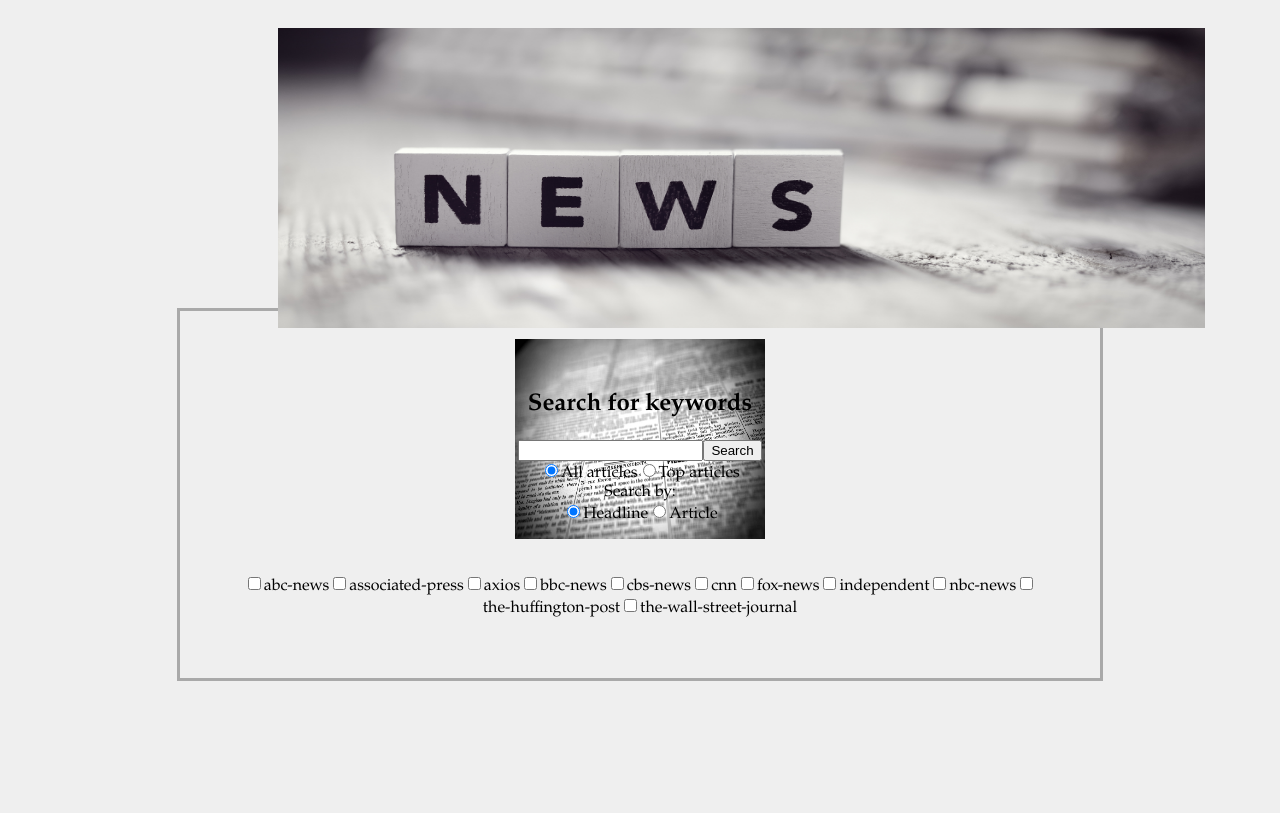
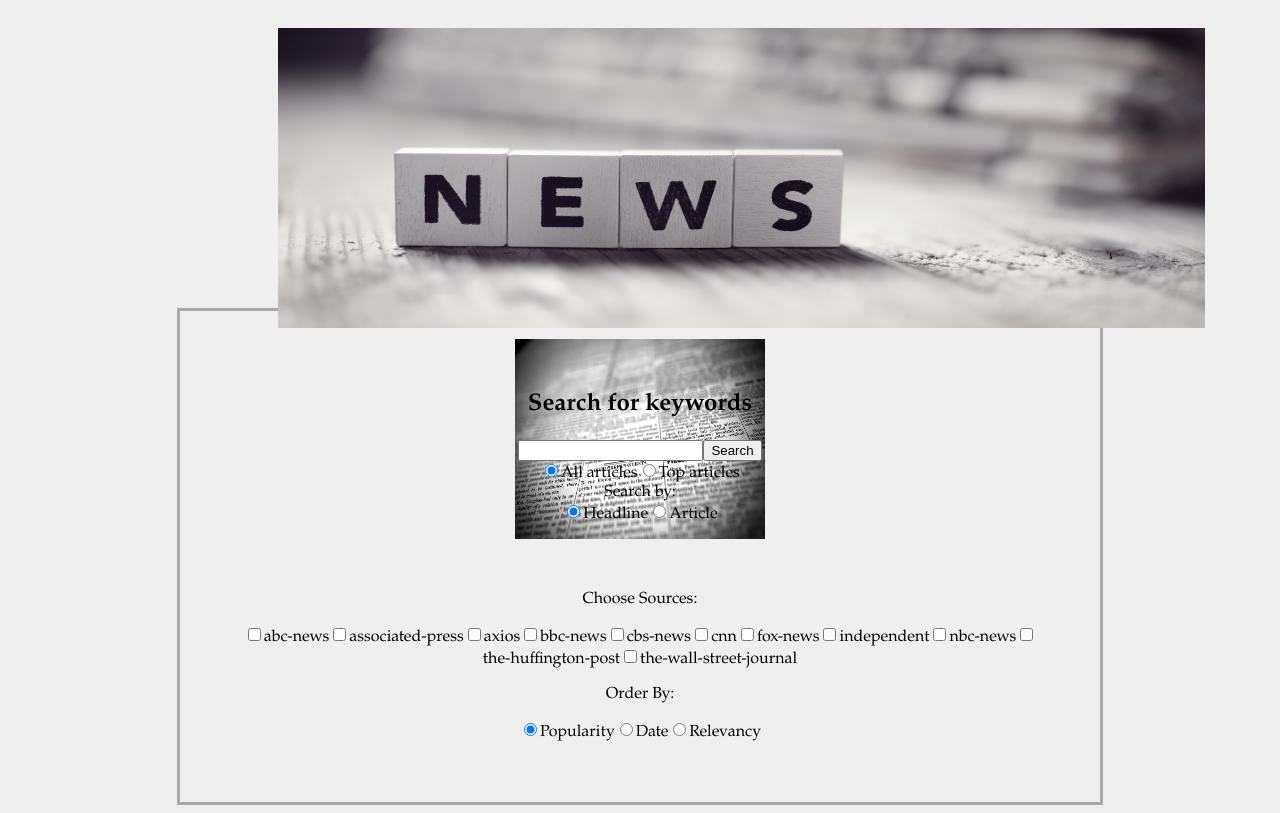
Before and after one commit to jameshallam93/newsSagas, a React (Create React App) app in the folder news/: page / in a window 1280 px wide. Built offline with nearby package versions, Linux system fonts and the light colour scheme; no server answers.

Commit message:
feat: added sortBy filter

```diff
--- a/news/package.json
+++ b/news/package.json
@@ -13,6 +13,7 @@
     "react-redux": "^7.2.4",
     "react-scripts": "4.0.3",
     "redux": "^4.1.0",
+    "redux-devtools-extension": "^2.13.9",
     "redux-logger": "^3.0.6",
     "redux-saga": "^1.1.3",
     "web-vitals": "^1.1.1"
--- a/news/src/Components/ScopeFilter.js
+++ b/news/src/Components/ScopeFilter.js
@@ -6,7 +6,7 @@ const ScopeFilter = () =>{
 
     const dispatch = useDispatch()
     const scope = useSelector(state =>
-        state.sources.scope
+        state.parameters.scope
     )
     const handleScopeChange = (event) =>{
         dispatch(CHANGE_SCOPE())
--- a/news/src/Components/SearchBar.js
+++ b/news/src/Components/SearchBar.js
@@ -1,6 +1,6 @@
 import React, { useState } from "react"
 import { useDispatch, useSelector } from "react-redux"
-import { GET_NEWS } from "../Redux/actions"
+import { GET_NEWS, CHANGE_ORDER_BY } from "../Redux/actions"
 import SourceFilter from "./SourceFilter"
 import ScopeFilter from "./ScopeFilter"
 import SearchTypeFilter from "./SearchTypeFilter"
@@ -11,21 +11,24 @@ const SearchBar = () =>{
     //todo custom fields hook
     const [searchTerms, setSearchTerms] = useState("")
     const scope = useSelector(state =>{
-        return state.sources.scope
+        return state.parameters.scope
     })
     const sources = useSelector(state =>{
-        return state.sources.sources
+        return state.parameters.sources
     })
     const searchType = useSelector(state =>{
-        return state.sources.searchType
+        return state.parameters.searchType
     })
-
+    const orderBy = useSelector(state =>{
+        return state.parameters.orderBy
+    })
     const generateSearchParameters = () =>{
         return ({
             searchTerms,
             scope,
             sources,
-            searchType
+            searchType,
+            orderBy
         })
     }
 
@@ -37,6 +40,9 @@ const SearchBar = () =>{
             console.log(e)
         }
     }
+    const handleOrderChange = (event) =>{
+        dispatch(CHANGE_ORDER_BY(event.target.value))
+    }
 
     return(
     <div>
@@ -45,8 +51,43 @@ const SearchBar = () =>{
         <ScopeFilter />
         <SearchTypeFilter />
         <div style = {{height:50}}/>
+        <p>Choose Sources:</p>
         <SourceFilter/>
-
+        <div className = "sort-by">
+            <p>Order By:</p>
+            <form>
+                <label>
+                    <input type = "radio"
+                    value = "popularity"
+                    id = "popularity"
+                    name = "popularity"
+                    onChange = {handleOrderChange}
+                    checked = {orderBy === "popularity"}
+                    />
+                Popularity
+                </label>
+                <label>
+                    <input type = "radio"
+                    value = "publishedAt"
+                    id = "publishedAt"
+                    name = "publishedAt"
+                    onChange = {handleOrderChange}
+                    checked = {orderBy === "publishedAt"}
+                    />
+                Date
+                </label>
+                <label>
+                    <input type = "radio"
+                    value = "relevancy"
+                    id = "relevancy"
+                    name = "relevancy"
+                    onChange = {handleOrderChange}
+                    checked = {orderBy === "relevancy"}
+                    />
+                Relevancy
+                </label>
+            </form>
+        </div>
     </div>
     )
 }
--- a/news/src/Components/SearchTypeFilter.js
+++ b/news/src/Components/SearchTypeFilter.js
@@ -5,7 +5,7 @@ import { CHANGE_SEARCH_TYPE } from "../Redux/actions"
 const SearchTypeFilter = () =>{
 
     const searchType = useSelector(state =>{
-        return state.sources.searchType
+        return state.parameters.searchType
     })
 
     const dispatch = useDispatch()
--- a/news/src/Components/SourceFilter.js
+++ b/news/src/Components/SourceFilter.js
@@ -6,7 +6,7 @@ import { ADD_SOURCE, REMOVE_SOURCE } from "../Redux/actions"
 const SourceFilter = () =>{
     const dispatch = useDispatch()
     const sources = useSelector(state =>{
-        return state.sources.sources
+        return state.parameters.sources
     })
 
     const handleSourceChange = (event) =>{
--- a/news/src/Redux/actions.js
+++ b/news/src/Redux/actions.js
@@ -46,3 +46,12 @@ export const CHANGE_SEARCH_TYPE = () =>{
         type:"CHANGE_SEARCH_TYPE"
     })
 }
+
+export const CHANGE_ORDER_BY = (ordering) =>{
+    return ({
+        type:"CHANGE_ORDER_BY",
+        payload:{
+            ordering
+        }
+    })
+}
--- a/news/src/Redux/reducers.js
+++ b/news/src/Redux/reducers.js
@@ -24,13 +24,14 @@ const newsReducer = (state = initialNewsState, action) => {
     }
 }
 
-const initialSourceState = {
+const initialParameterState = {
     sources:[],
     scope:"everything",
-    searchType: "headline"
+    searchType: "headline",
+    orderBy: "popularity"
 }
 
-const sourceReducer = (state = initialSourceState, action) =>{
+const parameterReducer = (state = initialParameterState, action) =>{
     switch (action.type) {
         case "ADD_SOURCE":
             return ({
@@ -60,6 +61,11 @@ const sourceReducer = (state = initialSourceState, action) =>{
                 ...state,
                 searchType: newSearchType
             })
+        case "CHANGE_ORDER_BY":
+            return ({
+                ...state,
+                orderBy: action.payload.ordering
+            })
         default:
             return state
     }
@@ -67,7 +73,7 @@ const sourceReducer = (state = initialSourceState, action) =>{
 
 const rootReducer = combineReducers({
     news: newsReducer,
-    sources: sourceReducer
+    parameters: parameterReducer
 })
 
 export default rootReducer
--- a/news/src/Redux/store.js
+++ b/news/src/Redux/store.js
@@ -2,12 +2,14 @@ import { applyMiddleware, createStore } from "redux"
 import rootReducer from "./reducers"
 import createSagaMiddleware from "redux-saga"
 import { logger } from "redux-logger"
+import { composeWithDevTools } from "redux-devtools-extension"
 import rootSaga from "./sagas"
 const sagaMiddleware = createSagaMiddleware()
 
-const store = createStore(rootReducer, applyMiddleware(
+const store = createStore(rootReducer, composeWithDevTools(
+    applyMiddleware(
     sagaMiddleware, logger
-))
+)))
 
 sagaMiddleware.run(rootSaga)
 
--- a/news/src/controllers/news.js
+++ b/news/src/controllers/news.js
@@ -20,15 +20,20 @@ const getSearchTypeModifier = (searchType) =>{
     return modifier
 }
 
+const getSortByModifier = (orderBy) =>{
+    return `&sortBy=${orderBy}`
+}
+
 const newsRequests = {
     async getNews(searchParameters) {
-        const {searchTerms, scope, sources, searchType} = searchParameters
+        const {searchTerms, scope, sources, searchType, orderBy} = searchParameters
 
         const scopeModifier = getScopeModifier(scope)
-        const sourceString = getSourceModifier(sources)
+        const sourceModifier = getSourceModifier(sources)
         const searchTypeModifier = getSearchTypeModifier(searchType)
+        const sortByModifier = getSortByModifier(orderBy)
 
-        const request = `${baseUrl}${scopeModifier}${searchTypeModifier}${searchTerms}${sourceString}&apiKey=${KEY}`
+        const request = `${baseUrl}${scopeModifier}${searchTypeModifier}${searchTerms}${sourceModifier}&language=en${sortByModifier}&apiKey=${KEY}`
 
         const response = await axios.get(request)
         return (response.data)
```
Also changed, not shown: 1 other file (tests, documents, lock files or other folders).
